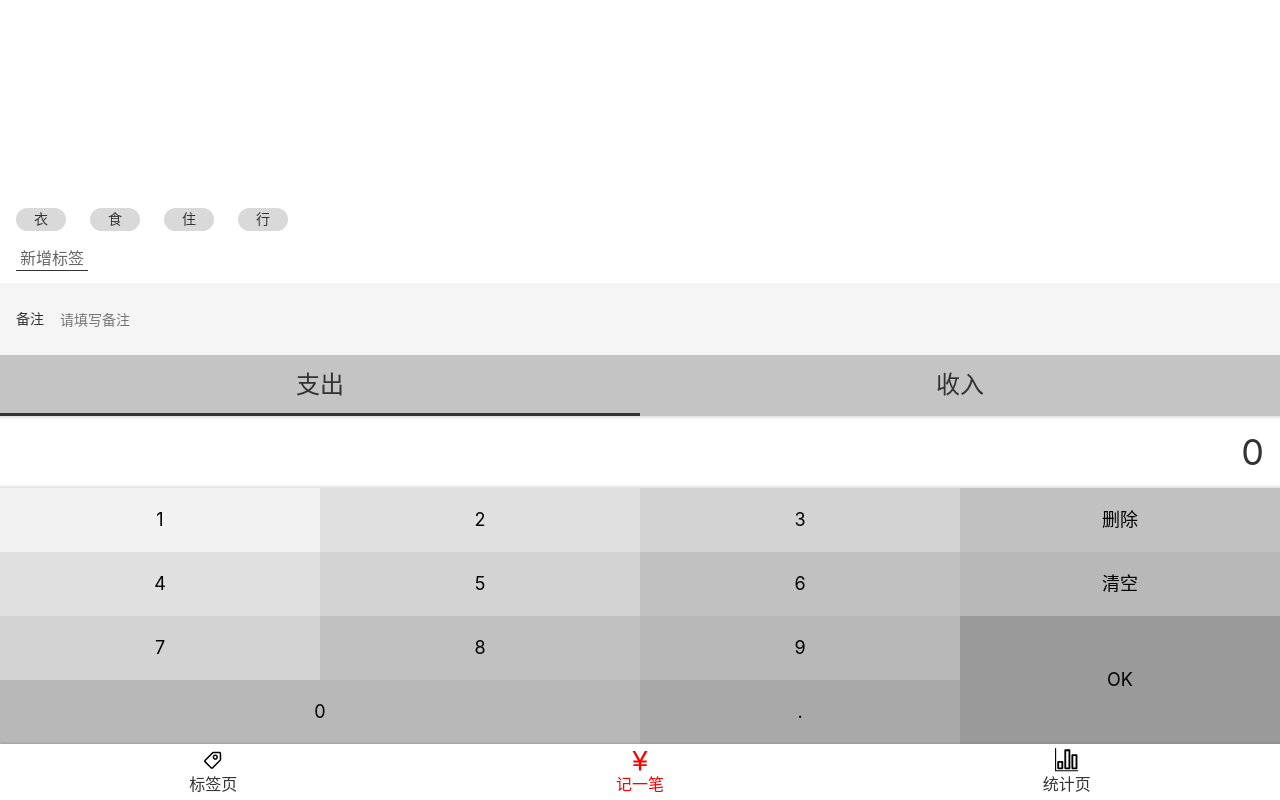
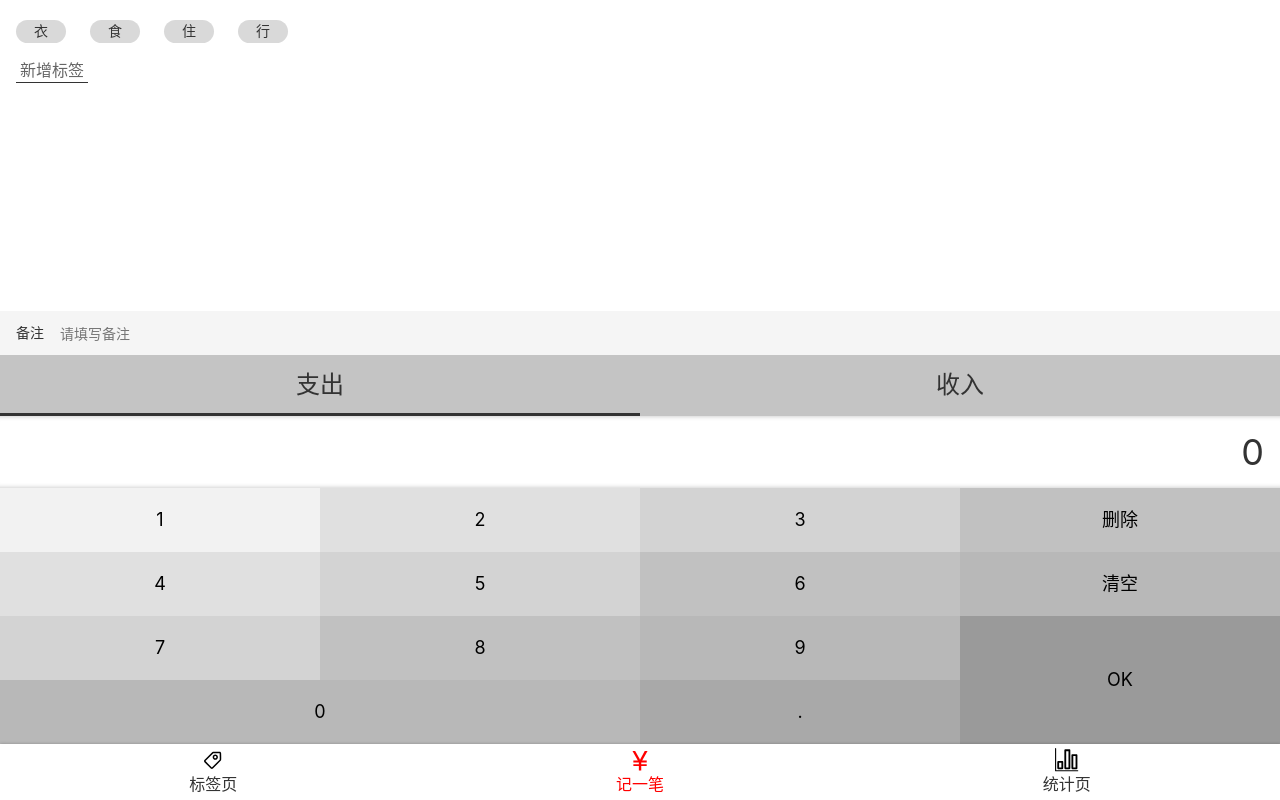
Before and after one commit to li123147/money-3-website1, a React app: page /#/money in a window 1280 px wide. Built offline with nearby package versions, Linux system fonts and the light colour scheme.

Commit message:
用media做了一个滚动条优化

```diff
--- a/src/views/Money.tsx
+++ b/src/views/Money.tsx
@@ -38,7 +38,7 @@ function Money() {
         }
     };
     return (
-        <MyLayout scrollTop={9999}>
+        <MyLayout>
             <TagsSection value={selected.tagIds}
                 onChange={tagIds => onChange({ tagIds })} />
             <NoteSection value={selected.note}
--- a/src/views/Money/NoteSection.tsx
+++ b/src/views/Money/NoteSection.tsx
@@ -4,7 +4,7 @@ import { Input } from '../../components/Input';
 
 const Wrapper = styled.section`
   background: #f5f5f5;
-  padding: 14px 16px;
+  padding: 0 16px;
   font-size: 14px;
 `;
 
--- a/src/views/Money/NumberPadSection/Wrapper.tsx
+++ b/src/views/Money/NumberPadSection/Wrapper.tsx
@@ -1,6 +1,7 @@
 import styled from 'styled-components';
+
 const Wrapper = styled.section`
- display:flex;
+  display:flex;
   flex-direction: column;
   > .output{
     background:white;
@@ -45,6 +46,16 @@ const Wrapper = styled.section`
         background:#A9A9A9;
       }
     }
+
+    @media (max-height:570px){
+      > button{
+        height: 40px;
+        &.ok{
+          height: 80px;
+        }
+      }
+    }
   }
 `;
+
 export { Wrapper };
--- a/src/views/Money/TagsSection.tsx
+++ b/src/views/Money/TagsSection.tsx
@@ -1,11 +1,15 @@
+
 import styled from 'styled-components';
 import React from 'react';
 import { useTags } from 'hooks/useTags';
 
 const Wrapper = styled.section`
   background: #FFFFFF; padding: 12px 16px;
-  flex-grow: 1; display:flex; flex-direction: column;
-  justify-content: flex-end; align-items: flex-start;
+  flex-grow: 1;
+  flex-shrink: 1; overflow: auto;
+  display:flex;
+  flex-direction: column;
+  align-items: flex-start;
   > ol { margin: 0 -12px;
     > li{
        background: #D9D9D9; border-radius: 18px;
--- a/src/views/Tags.tsx
+++ b/src/views/Tags.tsx
@@ -9,29 +9,34 @@ import { Center } from 'components/Center';
 import { Space } from '../components/Space';
 
 const TagList = styled.ol`
-font-size:16px;
-background: white;
->li{
-    border-bottom:1px solid #d5d5d5;
+  font-size: 16px;
+  background:white;
+  > li{
+    //#e5e5e7
+    border-bottom: 1px solid #d5d5d9;
     line-height: 20px;
     margin-left: 16px;
-    > a {
-    padding: 12px 16px 12px 0;
-    display:flex;
-    justify-content: space-between;
-    align-items: center;
+    > a{
+      padding: 12px 16px 12px 0;
+      display:flex;
+      justify-content: space-between;
+      align-items: center;
     }
-}
+  }
 `;
+
+
+
 function Tags() {
-    const { tags,addTag} = useTags();
+    const { tags, addTag } = useTags();
+    console.log('use tags')
     return (
         <Layout>
             <TagList>
                 {tags.map(tag =>
                     <li key={tag.id}>
                         <Link to={'/tags/' + tag.id}>
-                            <span className="onLine">{tag.name}</span>
+                            <span className="oneLine">{tag.name}</span>
                             <Icon name="right" />
                         </Link>
                     </li>
@@ -40,9 +45,8 @@ function Tags() {
             <Center>
                 <Space />
                 <Space />
-                <Button onClick={addTag}>
-                    新增标签
-                </Button>
+                <Space />
+                <Button onClick={addTag}>新增标签</Button>
             </Center>
         </Layout>
     );
```
